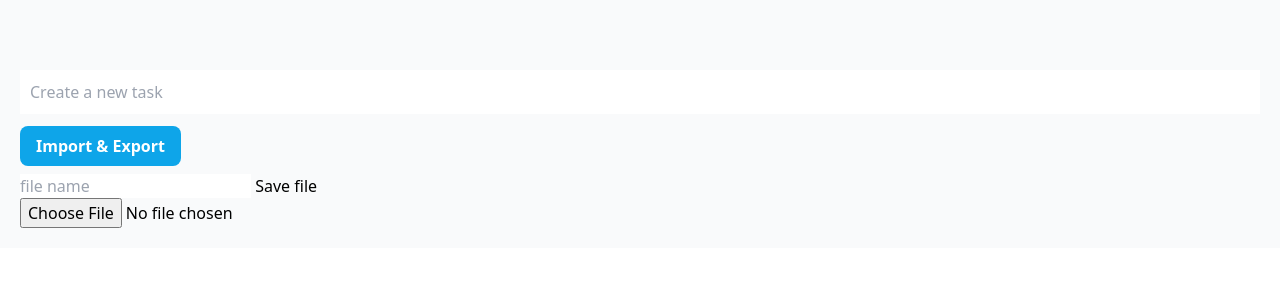
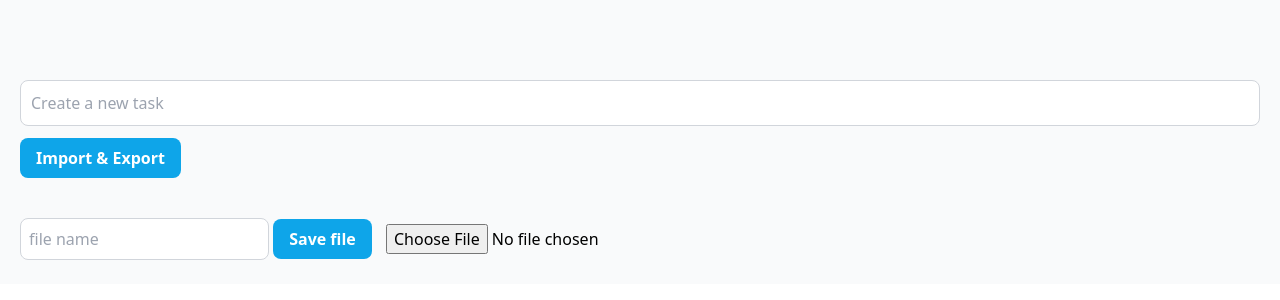
Before and after one commit to ImalKesara/TodoList_app-V2, a Svelte app: page / in a window 1280 px wide. Both pictures are taken after a click on the button "Import & Export". Shown: the top 300 px of the page. Built offline with nearby package versions, Linux system fonts and the light colour scheme.

Commit message:
import icons

```diff
--- a/src/components/file/Taskio.svelte
+++ b/src/components/file/Taskio.svelte
@@ -1,68 +1,64 @@
 <script lang="ts">
-    import type { Task } from "../../model";
-    import Buttons from "../util/buttons/Buttons.svelte";
+  import type { Task } from '../../model';
+  import Buttons from '../util/buttons/Buttons.svelte';
 
-    export let items:Task[] =[];
-    let filename:string = "";
-    let importFiles : FileList;
-    let visible : boolean = false;
-
+  export let items: Task[] = [];
+  let filename: string = '';
+  let importFiles: FileList;
+  let visible: boolean = false;
 
   //download file that saved on localStorage
   const save = () => {
     const string = JSON.stringify(items);
-        const a = document.createElement("a");
+    const a = document.createElement('a');
     a.href = `data:application/json;charset=utf-8,${string}`;
     a.download = filename;
     a.click();
-    }
+  };
 
   //read upload file from computer
-    const onFilesChanged = (files: FileList) =>{
-        if(files == null){
+  const onFilesChanged = (files: FileList) => {
+    if (files == null) {
       return;
     }
     const reader = new FileReader();
-        reader.onload = (e)=>{
-            try{
+    reader.onload = (e) => {
+      try {
         const result = e.target.result;
-                if(typeof result != "string")
-                    return;
+        if (typeof result != 'string') return;
 
-                const data:Task[] = JSON.parse(result)
+        const data: Task[] = JSON.parse(result);
         items = data;
-		    }catch(err){
+      } catch (err) {
         console.log(err);
       }
-        }
-        reader.readAsText(files[0])
-    }
+    };
+    reader.readAsText(files[0]);
+  };
 
-    $:onFilesChanged(importFiles);
+  $: onFilesChanged(importFiles);
 
-    function importExportToggle(){
+  function importExportToggle() {
     visible = !visible;
   }
-
 </script>
 
-<Buttons color = "sky" on:click= {importExportToggle}>Import & Export</Buttons>
+<Buttons color="sky" on:click={importExportToggle}>Import & Export</Buttons>
 
-{#if visible }
-    <div>
-        <input type="text" placeholder="file name">
-        <button on:click={save}>Save file</button>
-        <input type="file" bind:files={importFiles}>
+{#if visible}
+  <div class="">
+    <input
+      class="rounded-lg border-1 border-gray-300 mt-10 p-2"
+      type="text "
+      placeholder="file name"
+    />
+    <Buttons color="sky" on:click={save}>Save file</Buttons>
+    <input class="p-2.5" type="file" bind:files={importFiles} />
   </div>
 {/if}
 
 <style>
-    div{
-        margin-top: 0.5em;
-
-    }
-
-    input[type = "file"]{
-        display: block;
+  input[type='file'] {
+    display: inline-block;
   }
 </style>
--- a/src/components/items/TodoitemActions.svelte
+++ b/src/components/items/TodoitemActions.svelte
@@ -1,31 +1,50 @@
 <script lang="ts">
-    import {createEventDispatcher} from 'svelte';
+  import { createEventDispatcher } from 'svelte';
+  import Icon from '@iconify/svelte';
 
-    export let completed:boolean;
+  export let completed: boolean;
   const dispatch = createEventDispatcher();
-    const onEdit = ()=> {dispatch('edit')}
-    const onDelete = () => {dispatch('delete')}
-    const onCompletedChange = (_)=> {dispatch("completedChange")}
-    $:onCompletedChange(completed);
-
+  const onEdit = () => {
+    dispatch('edit');
+  };
+  const onDelete = () => {
+    dispatch('delete');
+  };
+  const onCompletedChange = (_) => {
+    dispatch('completedChange');
+  };
+  $: onCompletedChange(completed);
 </script>
-
 
 <div>
   <input type="checkbox" bind:checked={completed} />
-    <button on:click={onEdit}>Edit</button>
-    <button on:click={onDelete}>Delete</button>
+  <button on:click={onEdit}
+    ><Icon
+      icon="material-symbols:edit"
+      width="1.4em"
+      height="1.4em"
+      style="color: black"
+    />
+  </button>
+  <button on:click={onDelete}
+    ><Icon
+      icon="material-symbols:delete"
+      width="1.4em"
+      height="1.4em"
+      style="color: red"
+    />
+  </button>
 </div>
 
 <style>
-    div{
+  div {
     display: flex;
     gap: 0.7em;
     justify-content: center;
     align-items: center;
   }
-    input[type = "checkbox"]{
-        width: 1.1em;
-        height: 1.1em;
+  input[type='checkbox'] {
+    width: 1.3em;
+    height: 1.3em;
   }
 </style>
--- a/src/components/items/TodoitemCreate.svelte
+++ b/src/components/items/TodoitemCreate.svelte
@@ -41,14 +41,11 @@
 
 </script>
 
-<input bind:value= {title} type="text" on:keydown={onKeydown} placeholder="Create a new task">
+<input class="rounded-lg w-full border-1 border-gray-300 mt-10 p-2.5" bind:value= {title} type="text" on:keydown={onKeydown} placeholder="Create a new task">
 
 <style>
 
     input{
-        margin-top:30px;
-        padding: 10px;
-        width:100%;
         box-sizing:border-box;
     }
 </style>
```
Lines whose indentation alone changed are shown as unchanged.
